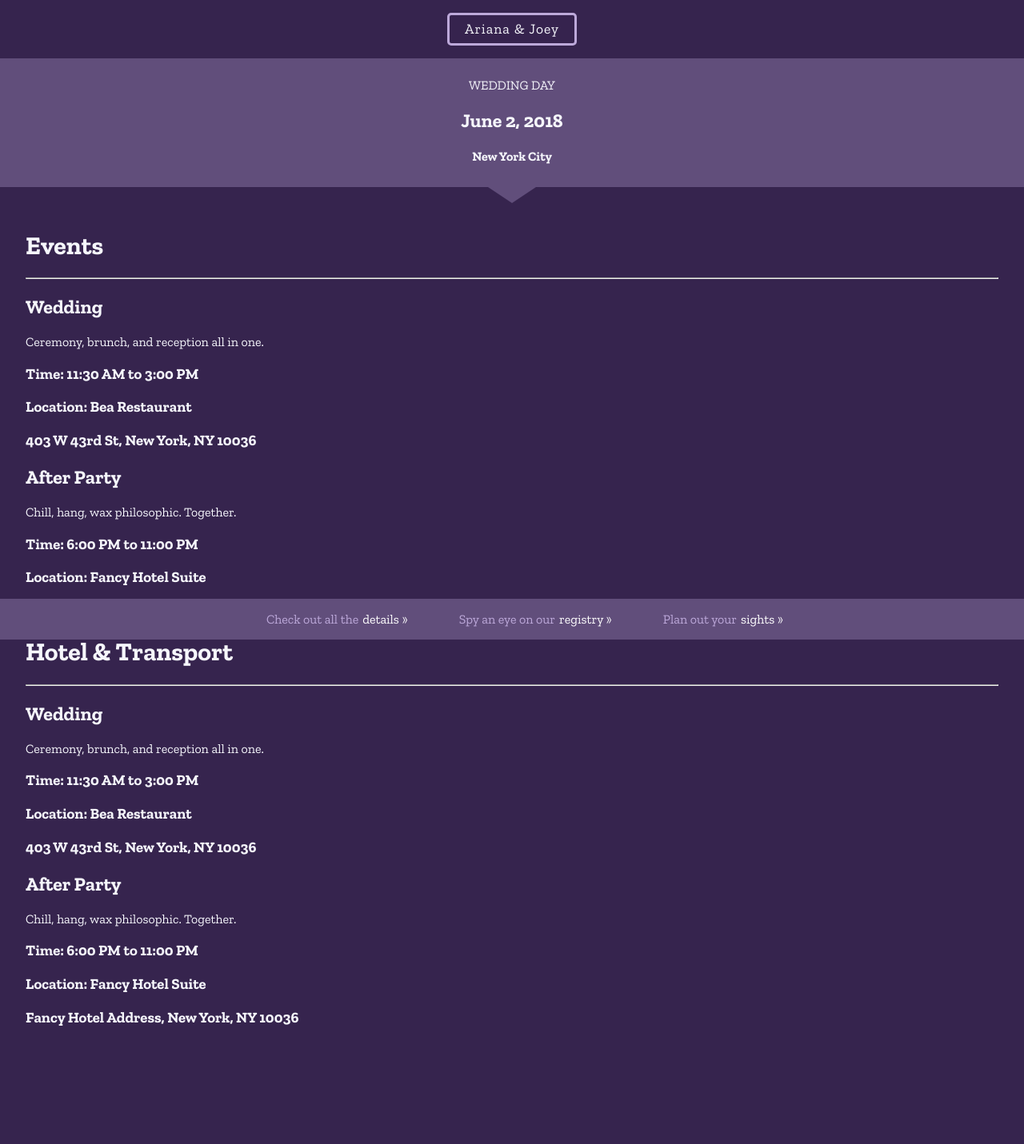
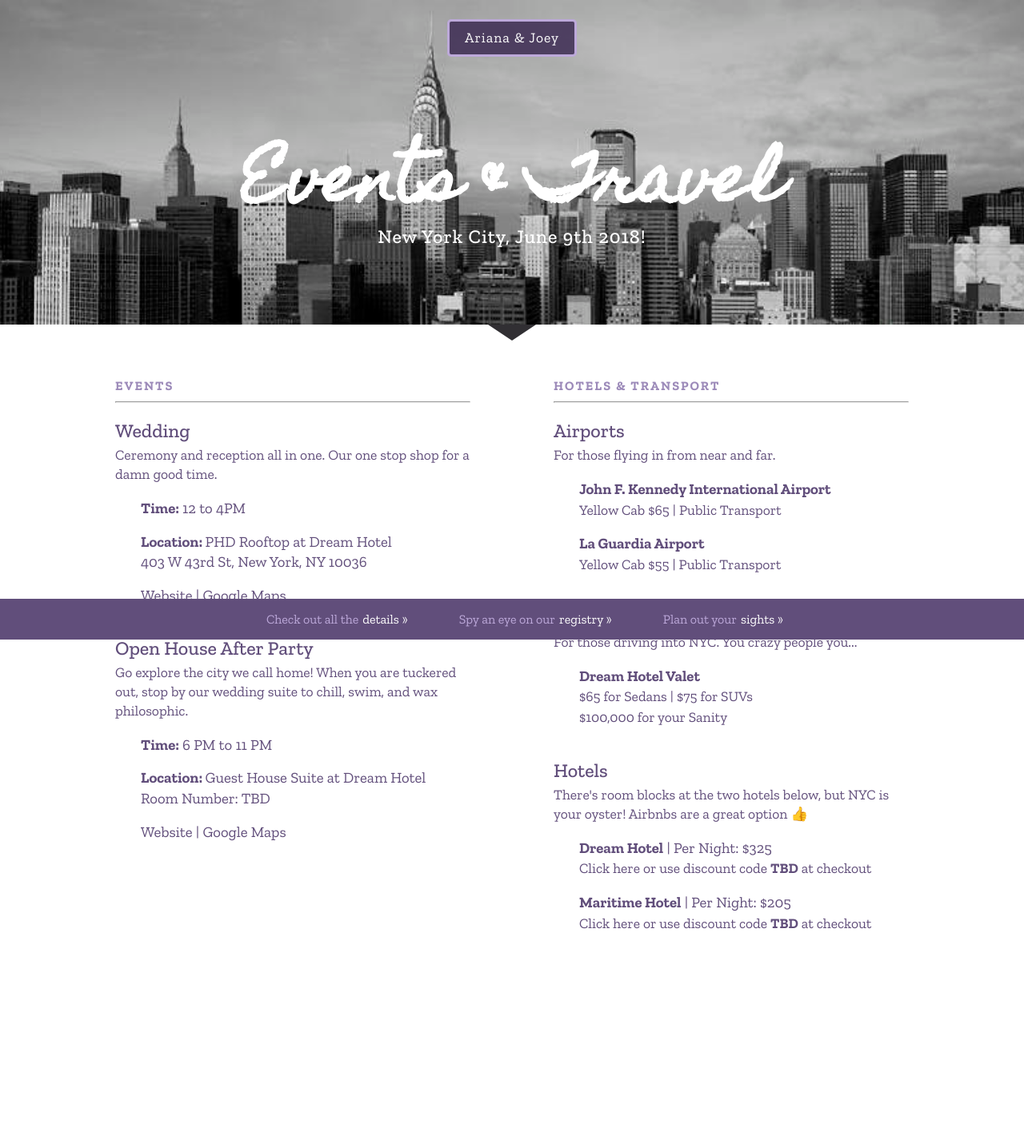
Before and after one commit to arianacofone/ariana-and-joey, a PHP site: page /views/details.html in a window 1280 px wide. Shown: the whole page at 80% size. After the commit the page ends 1162 px from the top, so only its background shows below. Run offline with PHP 8.4, Linux system fonts and the light colour scheme.

Commit message:
add details page and assets

```diff
--- a/styles/master.css
+++ b/styles/master.css
@@ -1,13 +1,13 @@
 html {
-  background-color: rgb(54, 36, 78);
   font-family: 'Zilla Slab', serif;
   color: #F6F7FC;
+  background-color: #1E043A;
   background-image: url('../ariana_joey_option1.gif');
   background-position: center;
   background-repeat: no-repeat;
   background-size: cover;
   margin: 0;
-  height: 95%;
+  height: 97%;
 }
 
 a {
@@ -18,6 +18,7 @@ a {
 header h1{
   margin: 1rem auto;
   background-color: rgba(54, 36, 78, 0.8);
+  color: white;
   width: 9rem;
   text-align: center;
   border: 3px solid #BDA9DA;
--- a/styles/views.css
+++ b/styles/views.css
@@ -1,7 +1,9 @@
 html, body {
   font-family: 'Zilla Slab', serif;
-  background-color: rgb(54, 36, 78);
-  color: #F6F7FC;
+  /*background-color: #1E043A;*/
+  background-color: white;
+  /*color: #F6F7FC;*/
+  color: #614E7B;
   margin: 0;
 }
 
@@ -10,32 +12,18 @@ a {
   color: inherit;
 }
 
-header h1{
-  margin: 1rem auto;
-  background-color: rgba(54, 36, 78, 0.8);
-  width: 9rem;
-  text-align: center;
-  border: 3px solid #BDA9DA;
-  font-size: 1.1rem;
-  border-radius: 5px;
-  padding: .4rem;
-  font-weight: 400;
-  letter-spacing: 1px;
-}
-
-header h1:hover {
-  background-color: #BDA9DA;
-  color: rgb(54, 36, 78);
-  border: 3px solid rgb(54, 36, 78);
-  font-weight: 700;
-}
+/*~~~~~~~~~~~~Subtitle styling~~~~~~~~~~~~~~~*/
 
 section {
   background-color: #614E7B;
+  background-image: url('../option3.jpg');
+  background-size: cover;
+  background-position: top;
   padding: .5rem;
   text-align: center;
   position: relative;
-
+  height: 70%;
+  letter-spacing: 3px;
 }
 
 section:after {
@@ -47,26 +35,117 @@ section:after {
     margin: 0 auto;
     width: 0;
     height: 0;
-    border-top: solid 20px #614E7B;
+    border-top: solid 20px #312f33;
     border-left: solid 30px transparent;
     border-right: solid 30px transparent;
 }
 
-section p {
-  text-transform: uppercase;
+section h1 {
+  margin: 9% auto 0% auto;
+  letter-spacing: 6px;
+  font-family: 'Homemade Apple', cursive;
+  letter-spacing: -.125rem;
+  font-size: 5rem;
+  color: white;
+  line-height: 6rem;
 }
+
+#subtitle {
+  margin-top: 0rem;
+  margin-bottom: 7%;
+  color: white;
+  font-weight: 500;
+  font-size: 1.5rem;
+  letter-spacing: 1px;
+}
+
+/*~~~~~~~~~~~~Header styling~~~~~~~~~~~~~~~*/
+
+header h1{
+  font-family: 'Zilla Slab', serif;
+  margin: 1rem auto;
+  background-color: rgba(54, 36, 78, 0.8);
+  width: 9rem;
+  text-align: center;
+  border: 3px solid #BDA9DA;
+  font-size: 1.1rem;
+  border-radius: 5px;
+  padding: .4rem;
+  font-weight: 400;
+  letter-spacing: 1px;
+  color: white;
+  line-height: 1.75rem;
+}
+
+header h1:hover {
+  background-color: #BDA9DA;
+  color: rgb(54, 36, 78);
+  border: 3px solid rgb(54, 36, 78);
+  font-weight: 700;
+}
+
+/*~~~~~~~~~~~~Details styling~~~~~~~~~~~~~~~*/
 
 #mainContent {
   padding: 2rem;
-  flex-direction: row;
   flex-grow: 2;
+  display: flex;
+  width: 85%;
+  margin: 0 auto;
+  justify-content: space-between;
+
 }
 
 .mainContentDetails {
-  flex-direction: row;
-  /*justify-content: space-between;*/
+  padding: 1.5rem;
+  flex-flow: row wrap;
+  width: 85%;
 }
 
+.mainContentDetails h1 {
+  text-transform: uppercase;
+  font-weight: 600;
+  font-size: 1rem;
+  letter-spacing: 2px;
+  color: #9c8ab9;
+}
+
+
+.mainContentDetails h2 {
+  font-weight: 500;
+}
+
+.mainContentDetails p {
+  font-weight: 400;
+  font-size: 1.1rem;
+  line-height: 1.5rem;
+  margin-top: -1rem;
+}
+
+.mainContentDetails h3 {
+  font-weight: 400;
+}
+
+.mainContentDetails div {
+  margin-left: 2rem;
+  margin-bottom: 2.5rem;
+}
+
+.links a:hover{
+  font-weight: 600;
+
+}
+
+.right {
+  padding-right: 3rem;
+}
+
+.left {
+  padding-right: 5rem;
+  padding-left: 3rem;
+}
+
+/*~~~~~~~~~~~~Navigation styling~~~~~~~~~~~~~~~*/
 nav {
   margin: 0;
   vertical-align: middle;
--- a/views/details.html
+++ b/views/details.html
@@ -4,50 +4,74 @@
     <meta charset="utf-8">
     <title>The Cofone</title>
     <link href="https://fonts.googleapis.com/css?family=Zilla+Slab:400,500,700" rel="stylesheet">
+    <link href="https://fonts.googleapis.com/css?family=Homemade+Apple" rel="stylesheet">
     <link rel="stylesheet" href="../styles/views.css" media="screen" charset="utf-8">
   </head>
   <body>
-    <header>
-      <h1><a href="../index.html">Ariana &amp; Joey</a></h1>
-    </header>
+
 
     <section>
-      <p>Wedding Day</p>
-      <h1>June 2, 2018</h1>
-      <h4>New York City</h4>
+      <header>
+        <h1 id="test"><a href="../index.html">Ariana &amp; Joey</a></h1>
+      </header>
+      <h1>Events &amp; Travel </h1>
+      <h3 id="subtitle">New York City, June 9th 2018!</h3>
     </section>
 
     <div id="mainContent">
-      <div class="mainContentDetails">
+      <div class="mainContentDetails left">
         <h1>Events</h1>
         <hr>
-        <h2>Wedding</h2>
-        <p>Ceremony, brunch, and reception all in one.</p>
-        <h3>Time: 11:30 AM to 3:00 PM</h3>
-        <h3>Location: Bea Restaurant</h3>
-        <h3>403 W 43rd St, New York, NY 10036</h3>
-
-        <h2>After Party</h2>
-        <p>Chill, hang, wax philosophic. Together.</p>
-        <h3>Time: 6:00 PM to 11:00 PM</h3>
-        <h3>Location: Fancy Hotel Suite</h3>
-        <h3>Fancy Hotel Address, New York, NY 10036</h3>
+          <h2>Wedding</h2>
+          <p>Ceremony and reception all in one. Our one stop shop for a damn good time.</p>
+          <div>
+            <h3><b>Time:</b> 12 to 4PM</h3>
+            <h3><b>Location: </b>PHD Rooftop at Dream Hotel</h3>
+            <h3 style="margin-top: -1rem;">403 W 43rd St, New York, NY 10036</h3>
+            <h3 class="links"><a href="http://phdlounge.com/home/" target="_blank">Website</a> | <a href="https://www.google.com/maps/place/PH-D+Lounge/@40.7422327,-74.003652,20.28z/data=!4m8!1m2!2m1!1sphd+rooftop+hotel!3m4!1s0x89c259bedf7b1531:0x8cc13ea6176df901!8m2!3d40.7421909!4d-74.0035579" target="_blank">Google Maps</a></h3>
+          </div>
+          <!-- <br> -->
+          <h2>Open House After Party</h2>
+          <p>Go explore the city we call home! When you are tuckered out, stop by our wedding suite to chill, swim, and wax philosophic.</p>
+          <div>
+            <h3><b>Time:</b> 6 PM to 11 PM</h3>
+            <h3><b>Location: </b>Guest House Suite at Dream Hotel</h3>
+            <h3 style="margin-top: -1rem;">Room Number: TBD</h3>
+            <h3 class="links"><a href="http://www.dreamhotels.com/downtown/rooms/guesthouse-en.html" target="_blank">Website</a> | <a href="https://www.google.com/maps/place/Dream+Downtown/@40.7422327,-74.003652,20z/data=!3m1!5s0x89c259bed8a7c7c7:0x844ebabb70638802!4m8!1m2!2m1!1sphd+rooftop+hotel!3m4!1s0x89c259bed8c5fcff:0x7f89a8f361cdb531!8m2!3d40.742218!4d-74.003507" target="_blank">Google Maps</a></h3>
+          </div>
       </div>
 
-      <div class="mainContentDetails">
-        <h1>Hotel &amp; Transport</h1>
+      <div class="mainContentDetails right">
+        <h1>Hotels & Transport</h1>
         <hr>
-        <h2>Wedding</h2>
-        <p>Ceremony, brunch, and reception all in one.</p>
-        <h3>Time: 11:30 AM to 3:00 PM</h3>
-        <h3>Location: Bea Restaurant</h3>
-        <h3>403 W 43rd St, New York, NY 10036</h3>
+          <h2>Airports</h2>
+          <p>For those flying in from near and far.</p>
+          <div>
+            <h3><b>John F. Kennedy International Airport</b></h3>
+            <p>Yellow Cab $65 | Public Transport</p>
 
-        <h2>After Party</h2>
-        <p>Chill, hang, wax philosophic. Together.</p>
-        <h3>Time: 6:00 PM to 11:00 PM</h3>
-        <h3>Location: Fancy Hotel Suite</h3>
-        <h3>Fancy Hotel Address, New York, NY 10036</h3>
+            <h3><b>La Guardia Airport</b></h3>
+            <p>Yellow Cab $55 | Public Transport</p>
+          </div>
+          <!-- <br> -->
+
+          <h2>Road Trippers</h2>
+          <p>For those driving into NYC. You crazy people you...</p>
+          <div>
+            <h3><b>Dream Hotel Valet</b></h3>
+            <p>$65 for Sedans | $75 for SUVs </p>
+            <p>$100,000 for your Sanity</p>
+          </div>
+
+          <h2>Hotels</h2>
+          <p>There's room blocks at the two hotels below, but NYC is your oyster! Airbnbs are a great option 👍 </p>
+          <div>
+            <h3><b>Dream Hotel</b> | Per Night: $325</h3>
+            <p>Click here or use discount code <b>TBD</b> at checkout</p>
+
+            <h3><b>Maritime Hotel</b> | Per Night: $205</h3>
+            <p>Click here or use discount code <b>TBD</b> at checkout</p>
+          </div>
       </div>
     </div>
 
```
Also changed, not shown: nyc-background.jpg (added), option2.jpg (added), option3.jpg (added), 2 other files.
